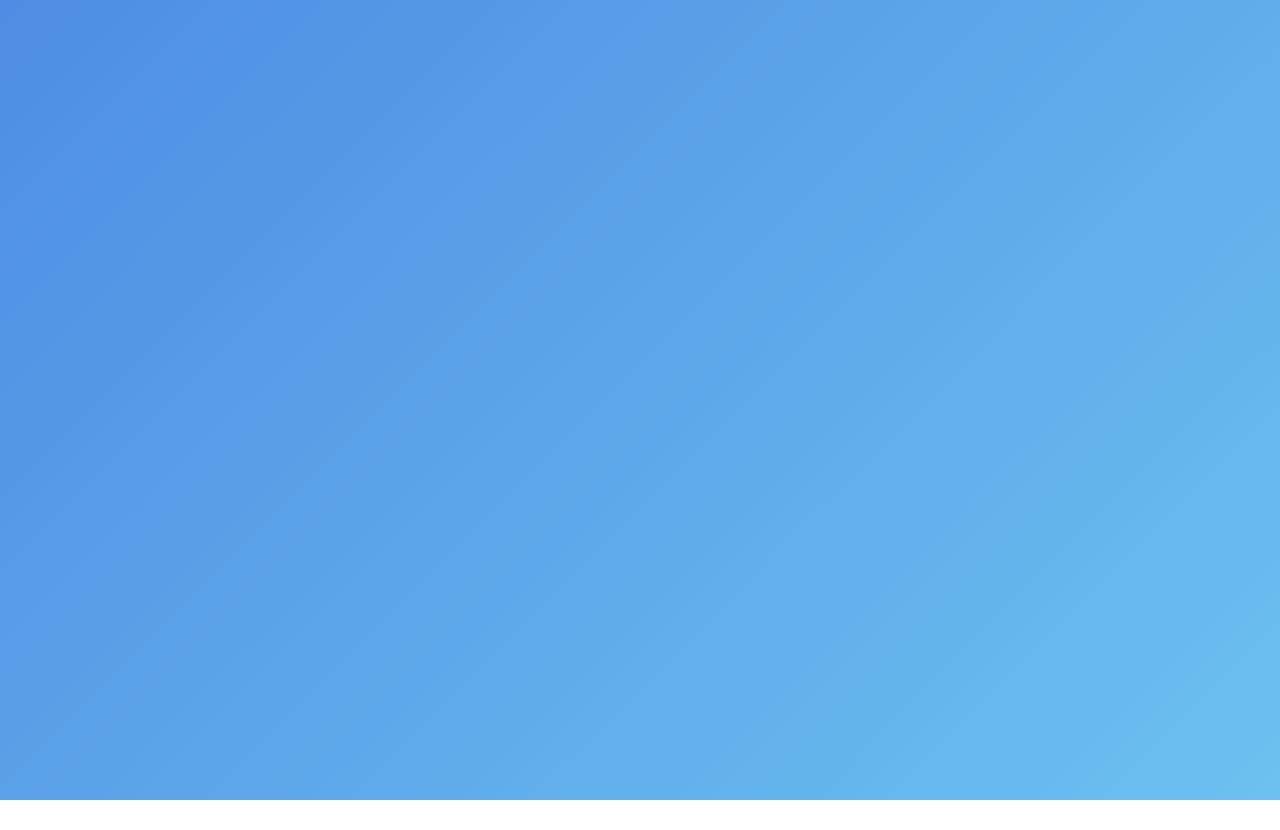
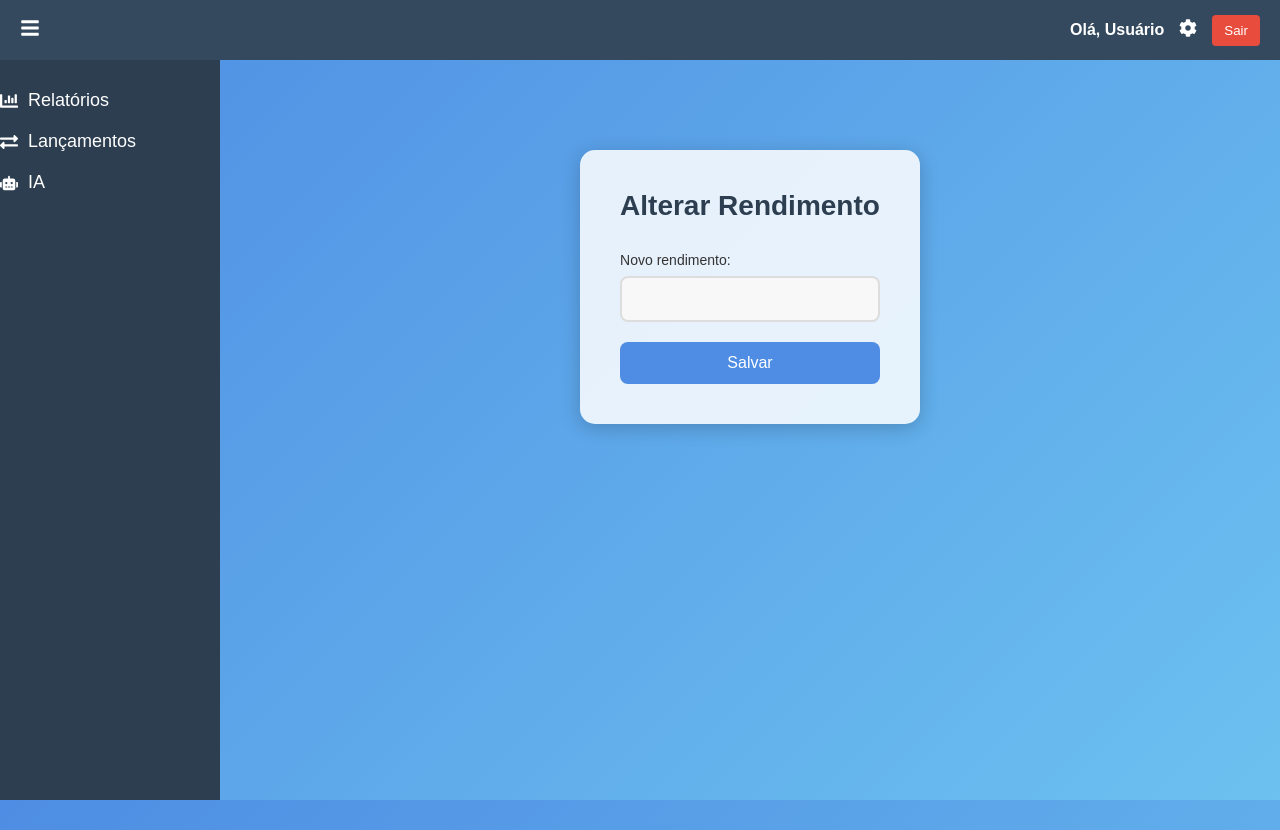
Before and after one commit to JoaoPLdeSouza/MyFinance, a React (Create React App) app: page /alterar-rendimento in a window 1280 px wide. Before the commit this address had no page. Before the commit the page ends 800 px from the top, so only its background shows below. Built offline with nearby package versions, Linux system fonts and the light colour scheme.

Commit message:
Pagina de alterar e-mail e renda criadas

```diff
--- a/src/assets/Header.css
+++ b/src/assets/Header.css
@@ -56,3 +56,36 @@
 .config-button:hover {
   color: #1abc9c;
 }
+
+.config-wrapper {
+  position: relative;
+}
+
+.config-menu {
+  position: absolute;
+  top: 40px;
+  right: 0;
+  background-color: white;
+  border-radius: 8px;
+  box-shadow: 0 4px 12px rgba(0, 0, 0, 0.15);
+  display: flex;
+  flex-direction: column;
+  padding: 10px;
+  z-index: 200;
+  min-width: 180px;
+}
+
+.config-menu button {
+  background: none;
+  border: none;
+  text-align: left;
+  padding: 10px;
+  font-size: 14px;
+  color: #34495e;
+  cursor: pointer;
+  transition: background-color 0.2s ease;
+}
+
+.config-menu button:hover {
+  background-color: #ecf0f1;
+}
--- a/src/components/Header.js
+++ b/src/components/Header.js
@@ -1,4 +1,4 @@
-import React, { useEffect, useState } from "react";
+import React, { useEffect, useState, useRef } from "react";
 import { useNavigate } from "react-router-dom";
 import "../assets/Header.css";
 import { FaBars, FaCog } from "react-icons/fa";
@@ -6,6 +6,8 @@ import authService from "../services/authService";
 
 const Header = ({ toggleSidebar }) => {
   const [nomeUsuario, setNomeUsuario] = useState("");
+  const [showMenu, setShowMenu] = useState(false);
+  const menuRef = useRef();
   const navigate = useNavigate();
 
   useEffect(() => {
@@ -17,13 +19,28 @@ const Header = ({ toggleSidebar }) => {
     }
   }, []);
 
+  useEffect(() => {
+    const handleClickOutside = (e) => {
+      if (menuRef.current && !menuRef.current.contains(e.target)) {
+        setShowMenu(false);
+      }
+    };
+    document.addEventListener("mousedown", handleClickOutside);
+    return () => document.removeEventListener("mousedown", handleClickOutside);
+  }, []);
+
   const handleLogout = () => {
     localStorage.removeItem("usuario");
     navigate("/login");
   };
 
-  const handleConfig = () => {
-    navigate("/config");
+  const toggleMenu = () => {
+    setShowMenu((prev) => !prev);
+  };
+
+  const goTo = (path) => {
+    setShowMenu(false);
+    navigate(path);
   };
 
   return (
@@ -33,9 +50,18 @@ const Header = ({ toggleSidebar }) => {
       </button>
       <div className="header-info">
         <span className="user-name">Olá, {nomeUsuario || "Usuário"}</span>
-        <button className="config-button" onClick={handleConfig}>
-          <FaCog size={18} />
-        </button>
+        <div className="config-wrapper" ref={menuRef}>
+          <button className="config-button" onClick={toggleMenu}>
+            <FaCog size={18} />
+          </button>
+          {showMenu && (
+            <div className="config-menu">
+              <button onClick={() => goTo("/config")}>Alterar Dados</button>
+              <button onClick={() => goTo("/alterar-rendimento")}>Alterar Rendimento</button>
+              <button onClick={() => goTo("/alterar-email")}>Alterar E-mail</button>
+            </div>
+          )}
+        </div>
         <button className="logout-button" onClick={handleLogout}>Sair</button>
       </div>
     </header>
--- /dev/null
+++ b/src/pages/AlterarEmail.js
@@ -0,0 +1,55 @@
+// src/pages/AlterarEmail.js
+import React, { useState, useEffect } from "react";
+import Layout from "../components/Layout";
+import authService from "../services/authService";
+import "../assets/Config.css";
+
+const AlterarEmail = () => {
+  const [email, setEmail] = useState("");
+  const [usuario, setUsuario] = useState(null);
+
+  useEffect(() => {
+    const storedUser = JSON.parse(localStorage.getItem("usuario"));
+    if (storedUser) {
+      authService.getUserById(storedUser.id)
+        .then((res) => {
+          setUsuario(res.data);
+          setEmail(res.data.email);
+        })
+        .catch((err) => console.error("Erro ao carregar dados:", err));
+    }
+  }, []);
+
+  const handleSalvar = async (e) => {
+    e.preventDefault();
+    try {
+      await authService.alterarEmail({ id: usuario.id, email });
+      alert("E-mail atualizado com sucesso!");
+    } catch (error) {
+      alert("Erro ao atualizar e-mail.");
+      console.error(error);
+    }
+  };
+
+  return (
+    <Layout>
+      <div className="config-container">
+        <h2>Alterar E-mail</h2>
+        <form className="config-form" onSubmit={handleSalvar}>
+          <div className="form-group">
+            <label>Novo e-mail:</label>
+            <input
+              type="email"
+              value={email}
+              onChange={(e) => setEmail(e.target.value)}
+              required
+            />
+          </div>
+          <button type="submit" className="salvar-btn">Salvar</button>
+        </form>
+      </div>
+    </Layout>
+  );
+};
+
+export default AlterarEmail;
--- /dev/null
+++ b/src/pages/AlterarRendimento.js
@@ -0,0 +1,55 @@
+// src/pages/AlterarRendimento.js
+import React, { useState, useEffect } from "react";
+import Layout from "../components/Layout";
+import authService from "../services/authService";
+import "../assets/Config.css";
+
+const AlterarRendimento = () => {
+  const [rendimento, setRendimento] = useState("");
+  const [usuario, setUsuario] = useState(null);
+
+  useEffect(() => {
+    const storedUser = JSON.parse(localStorage.getItem("usuario"));
+    if (storedUser) {
+      authService.getUserById(storedUser.id)
+        .then((res) => {
+          setUsuario(res.data);
+          setRendimento(res.data.rendimento || "");
+        })
+        .catch((err) => console.error("Erro ao carregar dados:", err));
+    }
+  }, []);
+
+  const handleSalvar = async (e) => {
+    e.preventDefault();
+    try {
+      await authService.alterarRendimento({ id: usuario.id, rendimento });
+      alert("Rendimento atualizado com sucesso!");
+    } catch (error) {
+      alert("Erro ao atualizar rendimento.");
+      console.error(error);
+    }
+  };
+
+  return (
+    <Layout>
+      <div className="config-container">
+        <h2>Alterar Rendimento</h2>
+        <form className="config-form" onSubmit={handleSalvar}>
+          <div className="form-group">
+            <label>Novo rendimento:</label>
+            <input
+              type="number"
+              value={rendimento}
+              onChange={(e) => setRendimento(e.target.value)}
+              required
+            />
+          </div>
+          <button type="submit" className="salvar-btn">Salvar</button>
+        </form>
+      </div>
+    </Layout>
+  );
+};
+
+export default AlterarRendimento;
--- a/src/routes/Routes.js
+++ b/src/routes/Routes.js
@@ -6,6 +6,8 @@ import Home from "../pages/Home";
 import Lancamentos from "../pages/Lancamentos";
 import Config from "../pages/Config";
 import IA from "../pages/IA";
+import AlterarRendimento from '../pages/AlterarRendimento';
+import AlterarEmail from '../pages/AlterarEmail';
 
 const AppRoutes = () => {
   return (
@@ -18,6 +20,8 @@ const AppRoutes = () => {
         <Route path="/lancamentos" element={<Lancamentos />} />
         <Route path="/config" element={<Config />} />
         <Route path="/ia" element={<IA />} />
+        <Route path="/alterar-rendimento" element={<AlterarRendimento />} />
+        <Route path="/alterar-email" element={<AlterarEmail />} />
       </Routes>
     </Router>
   );
--- a/src/services/authService.js
+++ b/src/services/authService.js
@@ -27,12 +27,26 @@ const delet = (id) => {
     return axios.delete(`${API_URL}/usuario/delete?id=${id}`);
   };
 
+  const alterarRendimento = (id, rendimento) => {
+    return axios.put(`${API_URL}/usuario/alterar/rendimento`, null, {
+      params: { id, rendimento },
+    });
+  };
+
+  const alterarEmail = (id, email) => {
+    return axios.put(`${API_URL}/usuario/alterar/email`, null, {
+      params: { id, email },
+    });
+  };
+
   const authService = {
     login,
     register,
     getUserById,
     updateUser,
-  delet
+    delet,
+    alterarRendimento,
+    alterarEmail
   };
 
   export default authService;
```
Lines whose indentation alone changed are shown as unchanged.
